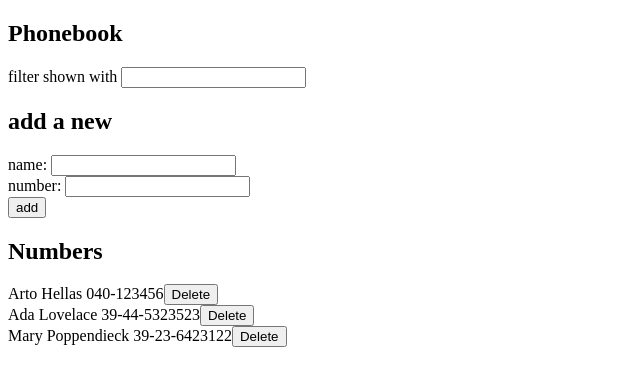
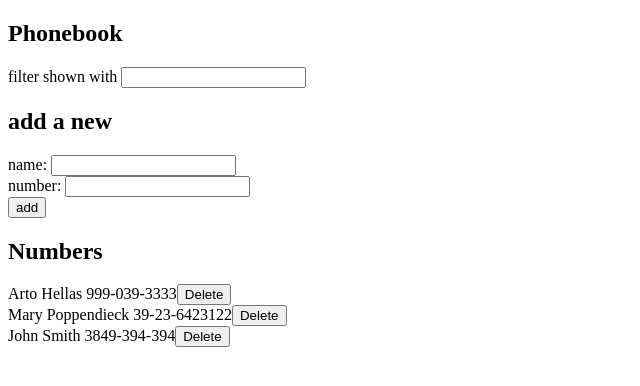
Before and after one commit to sapwood/fullstatck, a React (Vite) app in the folder part2/2.6Phonebook/: page / in a window 1280 px wide. Shown: the top 386 px of the page, without its empty margins (0-640 px from the left). Built offline with nearby package versions, Linux system fonts and the light colour scheme; data requests are answered from the project's data file.

Commit message:
Exercise 2.15

```diff
--- a/part2/2.6Phonebook/db.json
+++ b/part2/2.6Phonebook/db.json
@@ -2,18 +2,18 @@
   "persons": [
     {
       "name": "Arto Hellas",
-      "number": "040-123456",
+      "number": "999-039-3333",
       "id": "1"
-    },
-    {
-      "name": "Ada Lovelace",
-      "number": "39-44-5323523",
-      "id": "2"
     },
     {
       "name": "Mary Poppendieck",
       "number": "39-23-6423122",
       "id": "4"
+    },
+    {
+      "id": "5464",
+      "name": "John Smith",
+      "number": "3849-394-394"
     }
   ]
 }
--- a/part2/2.6Phonebook/src/App.jsx
+++ b/part2/2.6Phonebook/src/App.jsx
@@ -41,7 +41,29 @@ const App = () => {
     const isDuplicated= persons.some(item=>item.name.toLowerCase()===nameObject.name.toLocaleLowerCase())
 
     if (isDuplicated){
-      alert(`${nameObject.name} is alrady added to phonebook`)
+
+      const c = confirm(`${nameObject.name} is already added to phonebook,replace the old number with new one?`)
+
+      if (c) {
+        const id= persons.find(p=>p.name.toLowerCase()===nameObject.name.toLocaleLowerCase()).id
+
+        personService
+        .update(id,nameObject)
+        .then(data=>{
+          console.log(`${nameObject.name} number has been updated`)
+          console.log(`${JSON.stringify(data)}`)
+          const updatedPersons=persons.map(p=>
+            ( p.id===id ? {...p,number:nameObject.number}: p)
+          )
+          console.log(`update persons is ${JSON.stringify(updatedPersons)}`)
+
+          setPersons(updatedPersons)
+          setSearch(updatedPersons)
+          setNewName('')
+          setNewNumber('')
+        })
+      }
+
     }
     else{
 
@@ -55,12 +77,10 @@ const App = () => {
           setNewNumber('')
         })
 
+          }
+  }
 
 
-
-    }
-
-  }
   const handleNameInput=(event)=>{
 
     setNewName(event.target.value)
--- a/part2/2.6Phonebook/src/services/persons.js
+++ b/part2/2.6Phonebook/src/services/persons.js
@@ -16,5 +16,9 @@ const remove=(id)=>{
     return request.then(response=>response.data)
 }
 
+const update=(id,newObject)=>{
+    const request = axios.put(`${baseUrl}/${id}`,newObject)
+    return request.then(response=>response.data)
+}
 
-export default {getAll,create,remove}
+export default {getAll,create,remove,update}
```
